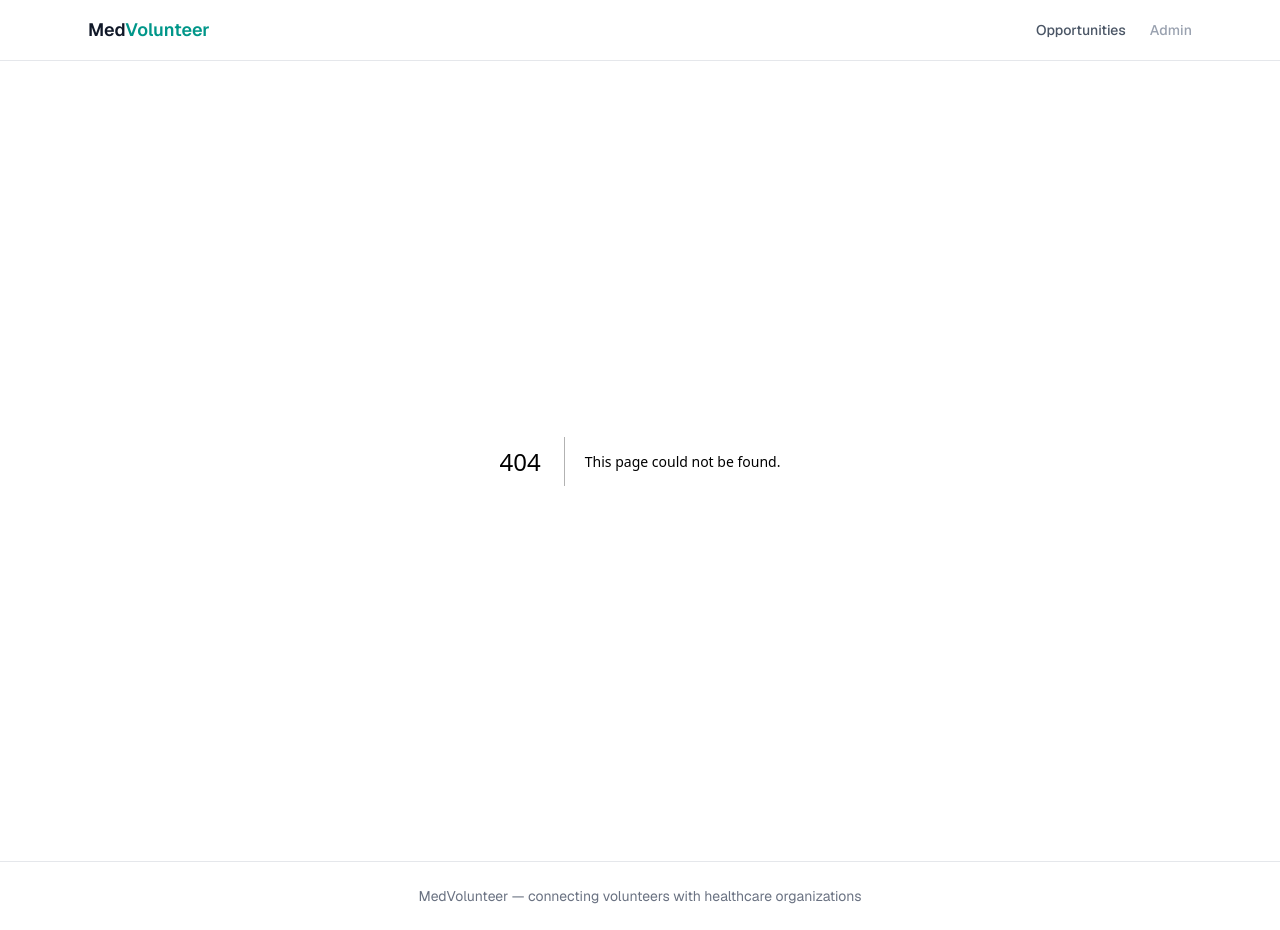
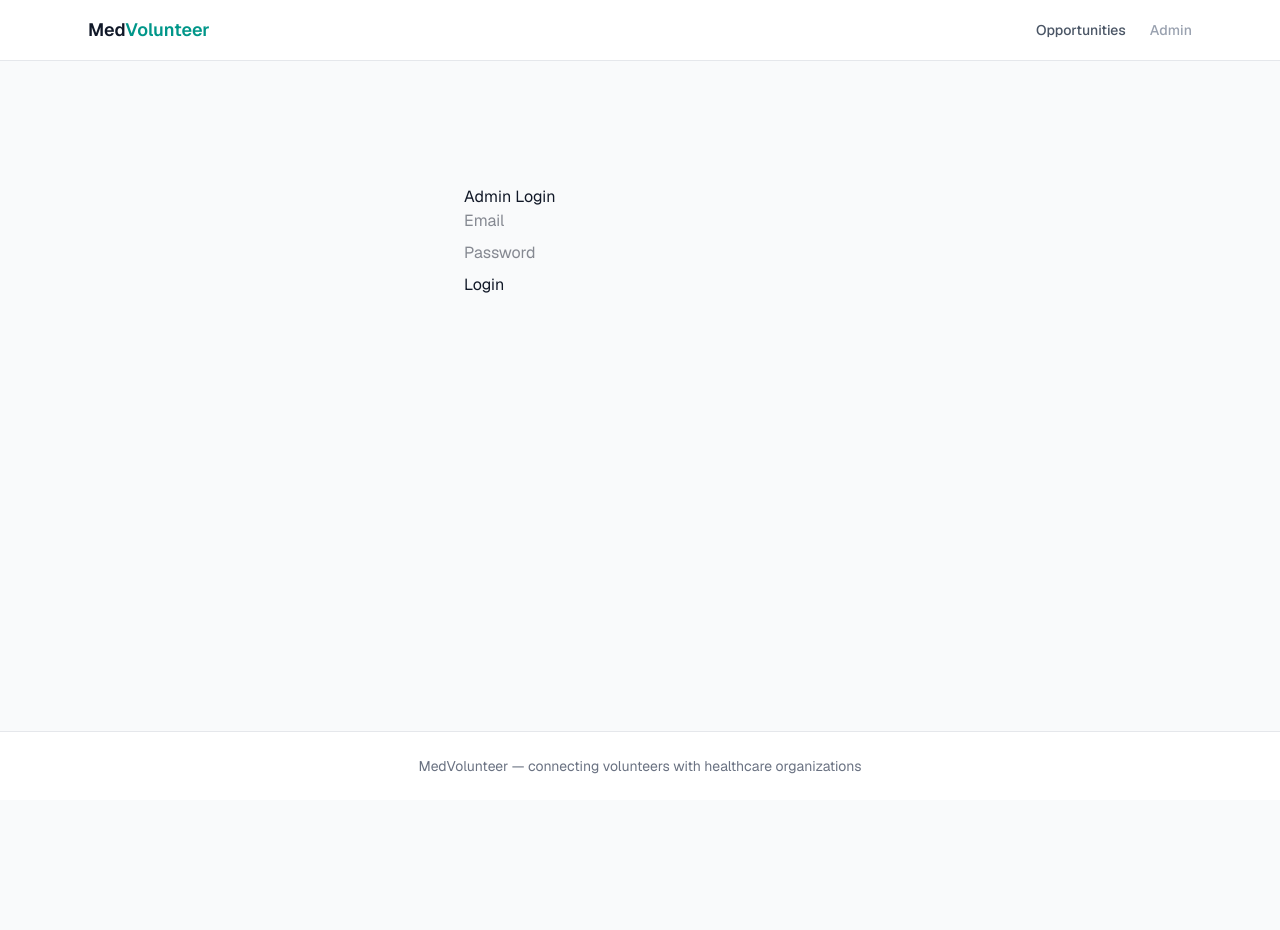
Before and after one commit to maxkats9/med-volunteer-finder, a Next.js app: page /login in a window 1280 px wide. Before the commit this address had no page. After the commit the page ends 800 px from the top, so only its background shows below. Built offline with nearby package versions, Linux system fonts and the light colour scheme; no server answers.

Commit message:
Add admin auth

```diff
--- /dev/null
+++ b/middleware.ts
@@ -0,0 +1,29 @@
+import { createServerClient } from '@supabase/ssr'
+import { NextResponse } from 'next/server'
+import type { NextRequest } from 'next/server'
+
+export async function middleware(request: NextRequest) {
+  const response = NextResponse.next()
+
+  const supabase = createServerClient(
+    process.env.NEXT_PUBLIC_SUPABASE_URL!,
+    process.env.NEXT_PUBLIC_SUPABASE_ANON_KEY!,
+    { cookies: {
+        get: (name) => request.cookies.get(name)?.value,
+        set: (name, value, options) => response.cookies.set(name, value, options),
+        remove: (name, options) => response.cookies.set(name, '', options),
+    }}
+  )
+
+  const { data: { session } } = await supabase.auth.getSession()
+
+  if (!session) {
+    return NextResponse.redirect(new URL('/login', request.url))
+  }
+
+  return response
+}
+
+export const config = {
+  matcher: ['/admin/:path*']
+}
--- a/package.json
+++ b/package.json
@@ -10,6 +10,7 @@
     "db:seed": "node scripts/seed.mjs"
   },
   "dependencies": {
+    "@supabase/ssr": "^0.12.0",
     "@supabase/supabase-js": "^2.108.2",
     "next": "16.2.9",
     "react": "19.2.4",
--- /dev/null
+++ b/src/app/login/page.tsx
@@ -0,0 +1,32 @@
+'use client'
+import { useState } from 'react'
+import { createClient } from '@supabase/supabase-js'
+import { useRouter } from 'next/navigation'
+
+const supabase = createClient(
+  process.env.NEXT_PUBLIC_SUPABASE_URL!,
+  process.env.NEXT_PUBLIC_SUPABASE_ANON_KEY!
+)
+
+export default function LoginPage() {
+  const [email, setEmail] = useState('')
+  const [password, setPassword] = useState('')
+  const [error, setError] = useState('')
+  const router = useRouter()
+
+  async function handleLogin() {
+    const { error } = await supabase.auth.signInWithPassword({ email, password })
+    if (error) setError(error.message)
+    else router.push('/admin')
+  }
+
+  return (
+    <div style={{ maxWidth: 400, margin: '100px auto', padding: 24 }}>
+      <h1>Admin Login</h1>
+      <input placeholder="Email" value={email} onChange={e => setEmail(e.target.value)} style={{ display: 'block', width: '100%', marginBottom: 8 }} />
+      <input placeholder="Password" type="password" value={password} onChange={e => setPassword(e.target.value)} style={{ display: 'block', width: '100%', marginBottom: 8 }} />
+      {error && <p style={{ color: 'red' }}>{error}</p>}
+      <button onClick={handleLogin}>Login</button>
+    </div>
+  )
+}
```
Also changed, not shown: 1 other file (tests, documents, lock files or other folders).
